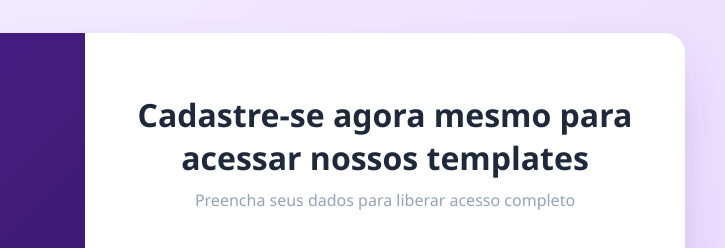
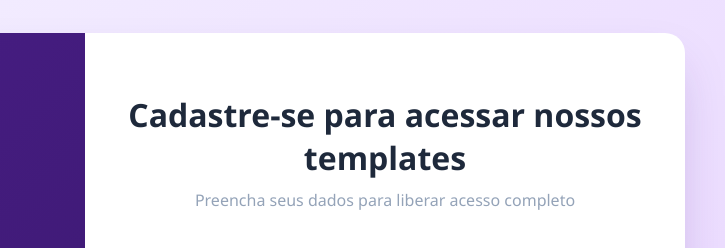
Before and after one commit to cbalbinos/lead-capture-n8n, a website: page public/index.html in a window 1280 px wide. Shown: the top 248 px of the page, 555-1280 px from the left. Drawn offline with Linux system fonts and the light colour scheme.

Commit message:
Update index.html

```diff
--- a/public/index.html
+++ b/public/index.html
@@ -298,7 +298,7 @@
         </div>
         <div class="right-panel">
             <div class="form-header">
-                <h2>Cadastre-se agora mesmo para acessar nossos templates</h2>
+                <h2>Cadastre-se para acessar nossos templates</h2>
                 <p>Preencha seus dados para liberar acesso completo</p>
             </div>
             <form id="leadForm">
```
